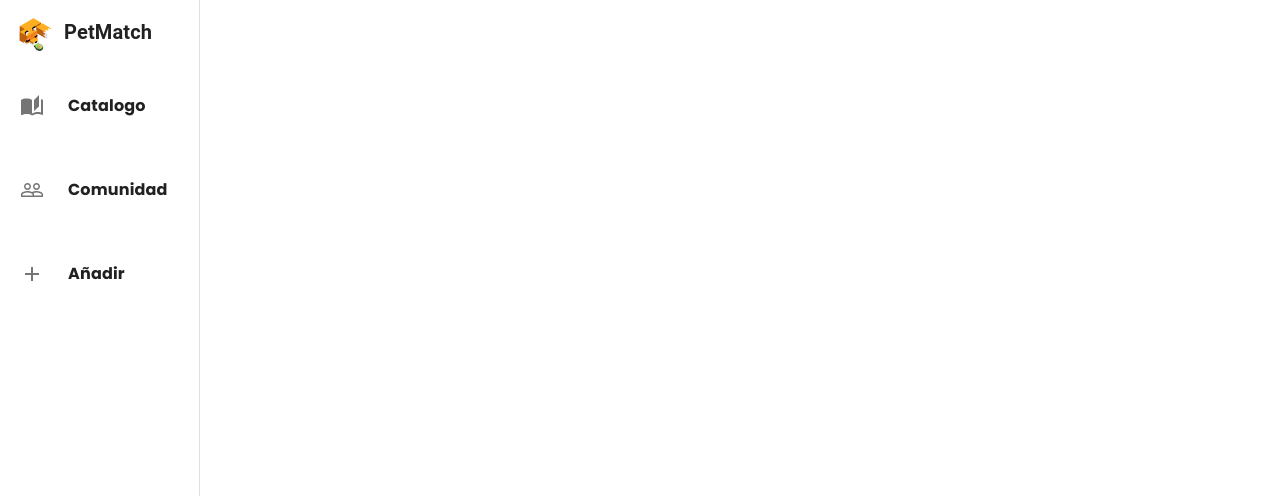
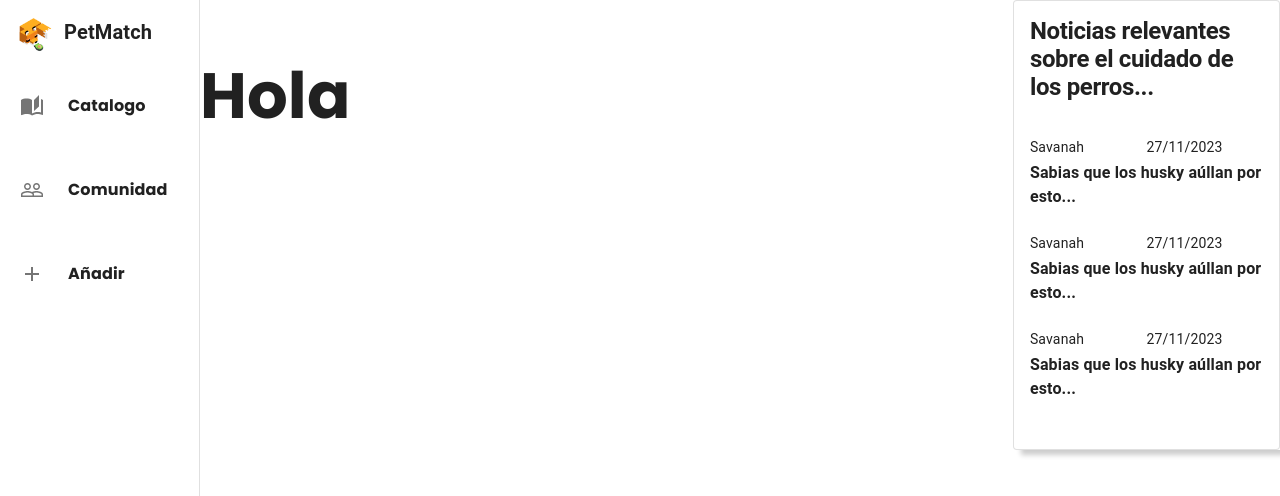
Before and after one commit to AJesusMG/PetMatch, a React (Vite) app: page /Comments in a window 1280 px wide. Shown: the top 496 px of the page. Built offline with nearby package versions, Linux system fonts and the light colour scheme.

Commit message:
Added CommentCard Component

```diff
--- a/components/AdoptFullPost/adoptFullPost.jsx
+++ b/components/AdoptFullPost/adoptFullPost.jsx
@@ -2,7 +2,6 @@ import React from "react";
 import { Button, Card, Chip, Typography } from "@mui/material";
 import { AccountCircle, Facebook, Instagram, WhatsApp } from "@mui/icons-material";
 import Dog from "../../public/img/Mopri.png";
-
 import styles from "./adoptFullPostStyles.module.css";
 
 const AdoptFullPost = ({ username }) => {
--- /dev/null
+++ b/components/CommentCard/CommentCard.jsx
@@ -0,0 +1,76 @@
+import * as React from 'react';
+import Box from '@mui/material/Box';
+import Card from '@mui/material/Card';
+import CardContent from '@mui/material/CardContent';
+import Typography from '@mui/material/Typography';
+import styles from './CommentCard.module.css';
+
+
+const card = (
+  <React.Fragment>
+    <CardContent>
+      <Typography sx={{ fontSize: 24, fontWeight:'bold'}} variant="h1" gutterBottom>
+        Noticias relevantes sobre el cuidado de los perros...
+
+
+        <br />
+        <br />
+      </Typography>
+      <div className={styles.dataContainer}>
+        <Typography sx={{ mb: 0.2 }} variant="body2" className={styles.userComment}>
+          Savanah
+        </Typography>
+        <Typography sx={{ mb: 0.5 }} variant="body2" className={styles.dateComment}>
+          27/11/2023
+        </Typography>
+      </div>
+      <Typography sx={{fontWeight: 'bold'}}>
+        Sabias que los husky aúllan por esto...
+        <br />
+        <br />
+      </Typography>
+
+      <div className={styles.dataContainer}>
+        <Typography sx={{ mb: 0.2 }} variant="body2" className={styles.userComment}>
+          Savanah
+        </Typography>
+        <Typography sx={{ mb: 0.5 }} variant="body2" className={styles.dateComment}>
+          27/11/2023
+        </Typography>
+      </div>
+      <Typography sx={{fontWeight: 'bold'}}>
+      Sabias que los husky aúllan por esto...
+
+        <br />
+        <br />
+      </Typography>
+
+      <div className={styles.dataContainer}>
+        <Typography sx={{ mb: 0.2 }} variant="body2" className={styles.userComment}>
+          Savanah
+        </Typography>
+        <Typography sx={{ mb: 0.5 }} variant="body2" className={styles.dateComment}>
+          27/11/2023
+        </Typography>
+      </div>
+      <Typography sx={{fontWeight: 'bold'}}>
+      Sabias que los husky aúllan por esto...
+
+        <br />
+        <br />
+      </Typography>
+
+
+
+    </CardContent>
+
+  </React.Fragment>
+);
+
+export default function CommentCard() {
+  return (
+    <Box className={styles.Card}>
+      <Card variant="outlined">{card}</Card>
+    </Box>
+  );
+}
--- /dev/null
+++ b/components/CommentCard/CommentCard.module.css
@@ -0,0 +1,19 @@
+.Card{
+    box-shadow: 8px 5px 5px rgba(0, 0, 0, 0.2)!important;
+}
+
+.Card:hover {
+    transform: scale(1.02); /* Ajusta según tus preferencias */
+    transition: transform 0.1s ease; /* Agrega una transición suave */
+  }
+
+.dataContainer{
+    display: flex;
+}
+.userComment{
+flex: 50%;
+}
+
+.dateComment{
+    flex: 50%;
+}
--- a/src/pages/Comments/Comments.jsx
+++ b/src/pages/Comments/Comments.jsx
@@ -1,11 +1,21 @@
 import React from 'react'
 import SideBar from '../../../components/SideBar/sideBar'
+import CommentCard from '../../../components/CommentCard/CommentCard'
+import styles from "./comments.module.css";
 
 export const Comments = () => {
   return (
-    <div>
+  <div className={styles.Container}>
+    <div className={styles.sideBar}>
       <SideBar />
     </div>
+    <div className={styles.Comments}>
+      <h1>Hola</h1>
+    </div>
+    <div className={styles.commentCard}>
+      <CommentCard />
+    </div>
+  </div>
   )
 }
 
--- a/src/pages/Comments/comments.module.css
+++ b/src/pages/Comments/comments.module.css
@@ -0,0 +1,15 @@
+.Container{
+    display: flex;
+}
+
+.sideBar{
+flex: 10%;
+}
+
+.commentCard{
+flex: 23%;
+}
+
+.Comments{
+flex: 70%;
+}
```
